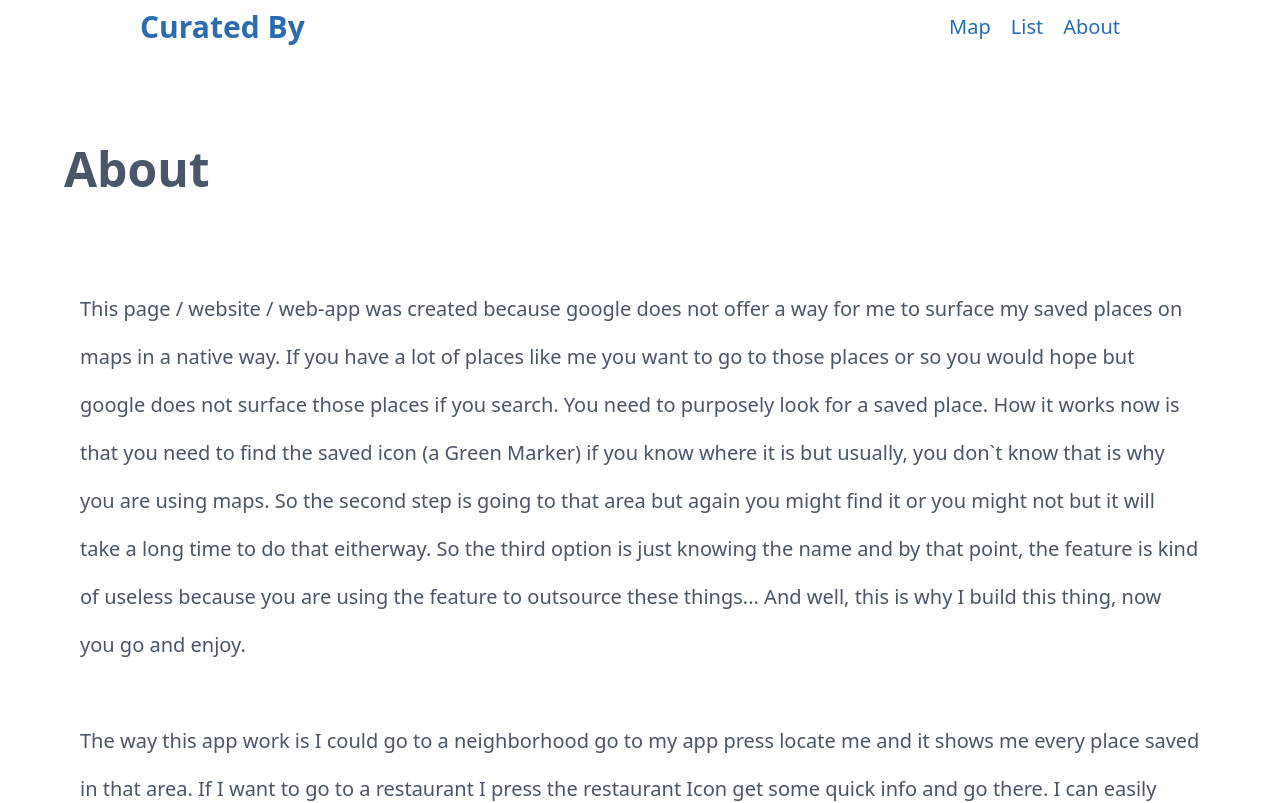
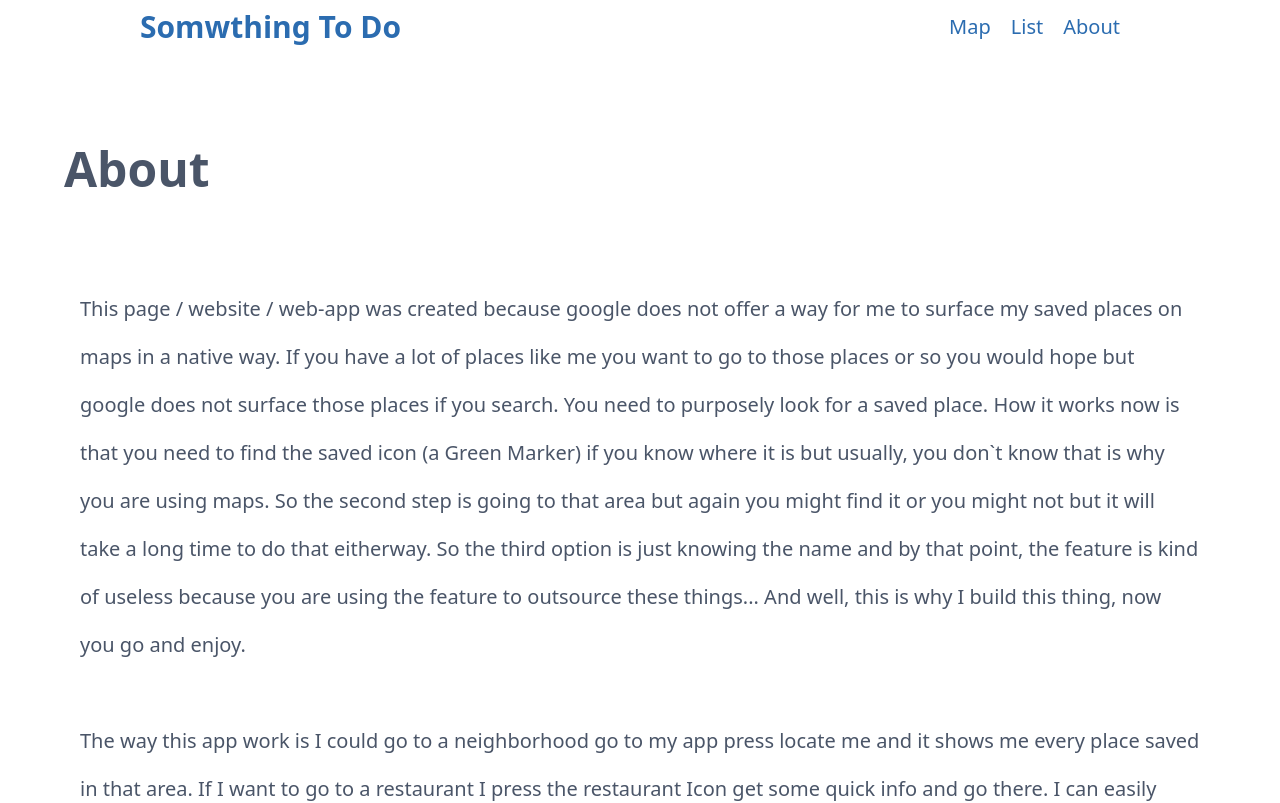
Before and after one commit to lertsoft/curatedby, a Next.js app: page /about in a window 1280 px wide. Shown: the top 803 px of the page. Built offline with nearby package versions, Linux system fonts and the light colour scheme; no server answers.

Commit message:
update all the vurated by branding to somethingto.do

```diff
--- a/src/layout/Meta.tsx
+++ b/src/layout/Meta.tsx
@@ -14,7 +14,7 @@ const Meta = (props: IMetaProps, customMeta) => {
   const router = useRouter();
 
   const meta = {
-    title: 'Curated By',
+    title: 'Something To Do',
     description: 'An idea to better use my data starting with Google Maps.',
     image: '/icon-512x512.png',
     type: 'website',
@@ -29,15 +29,15 @@ const Meta = (props: IMetaProps, customMeta) => {
         <meta name="description" content={meta.description} />
         <meta
           property="og:url"
-          content={`https://ronnycoste.com${router.asPath}`}
+          content={`https://somethingto.do${router.asPath}`}
         />
-        <link rel="canonical" href={`https://ronnycoste.com${router.asPath}`} />
+        <link rel="canonical" href={`https://somethingto.do${router.asPath}`} />
         <meta property="og:type" content={meta.type} />
         <meta property="og:site_name" content="Ronny Coste" />
         <meta property="og:description" content={meta.description} />
         <meta property="og:title" content={meta.title} />
         <meta property="og:image" content={meta.image} />
-        <meta name="twitter:card" content="Curated By Ronny Coste" />
+        <meta name="twitter:card" content="Something To Do by Ronny Coste" />
         <meta name="twitter:site" content="@costeronny" />
         <meta name="twitter:title" content={meta.title} />
         <meta name="twitter:description" content={meta.description} />
--- a/src/pages/_offline.tsx
+++ b/src/pages/_offline.tsx
@@ -3,7 +3,7 @@ import Head from 'next/head';
 const Fallback = () => (
   <>
     <Head>
-      <title>Curated By</title>
+      <title>Something To Do</title>
     </Head>
     <h1>This is offline fallback page</h1>
     <h2>You are disconnected from the internet in this moment.</h2>
--- a/src/pages/about.tsx
+++ b/src/pages/about.tsx
@@ -5,7 +5,7 @@ const About = () => (
   <Main
     meta={
       <Meta
-        title="Curated By"
+        title="Something To Do"
         description="What is this project about? Why Did I build this for? Here is all the info you need 😄"
       />
     }
--- a/src/pages/index.tsx
+++ b/src/pages/index.tsx
@@ -9,7 +9,7 @@ const Index = () => {
     <Main
       meta={
         <Meta
-          title="Curated By"
+          title="Something To Do"
           description="This website was created with the purpose of better organizing all my saved places on google maps, and so that I can more easily find the places that i want to go or have been."
         />
       }
--- a/src/pages/locations.tsx
+++ b/src/pages/locations.tsx
@@ -11,7 +11,7 @@ const Locations = () => {
     <Main
       meta={
         <Meta
-          title="Curated By"
+          title="Something to Do"
           description="This website was created with the purpose of better organizing all my saved places on google maps, and so that I can more easily find the places that i want to go or have been."
         />
       }
--- a/src/templates/Main.tsx
+++ b/src/templates/Main.tsx
@@ -25,7 +25,7 @@ const Main = (props: IMainProps) => (
       </div> */}
       <div>
         <Section yPadding="py-1">
-          <NavbarTwoColumns logo="Curated By">
+          <NavbarTwoColumns logo="Somwthing To Do">
             <li className="mr-5">
               <Link href="/">
                 <a>Map</a>
--- a/src/utils/AppConfig.ts
+++ b/src/utils/AppConfig.ts
@@ -1,5 +1,5 @@
 export const AppConfig = {
-  site_name: 'Curated By',
+  site_name: 'Something To Do',
   title: 'Curated Places by Ronny Coste - Places I want to go',
   description:
     'This website was created with the purpose of better organizing all my saved places on google maps, and so that I can more easily find the places that i want to go or have been.',
```
Also changed, not shown: 1 other file (tests, documents, lock files or other folders).
